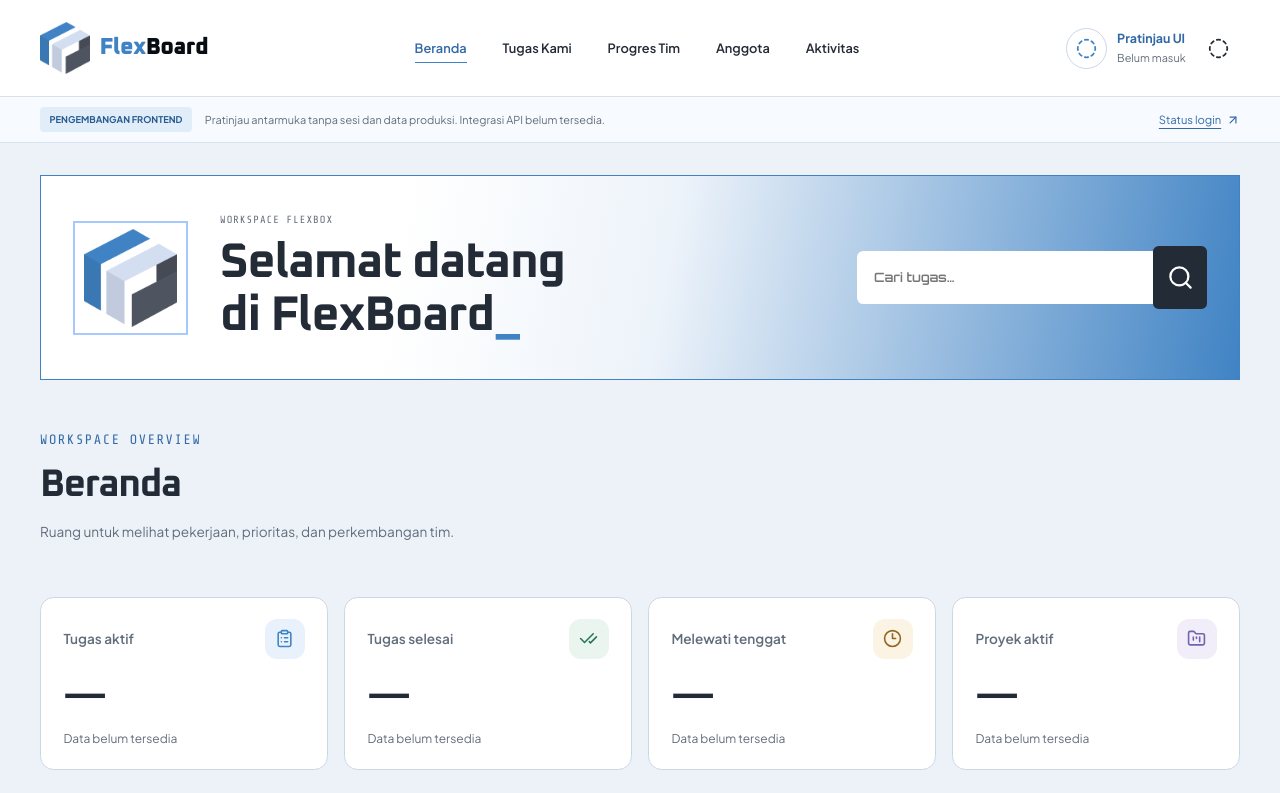
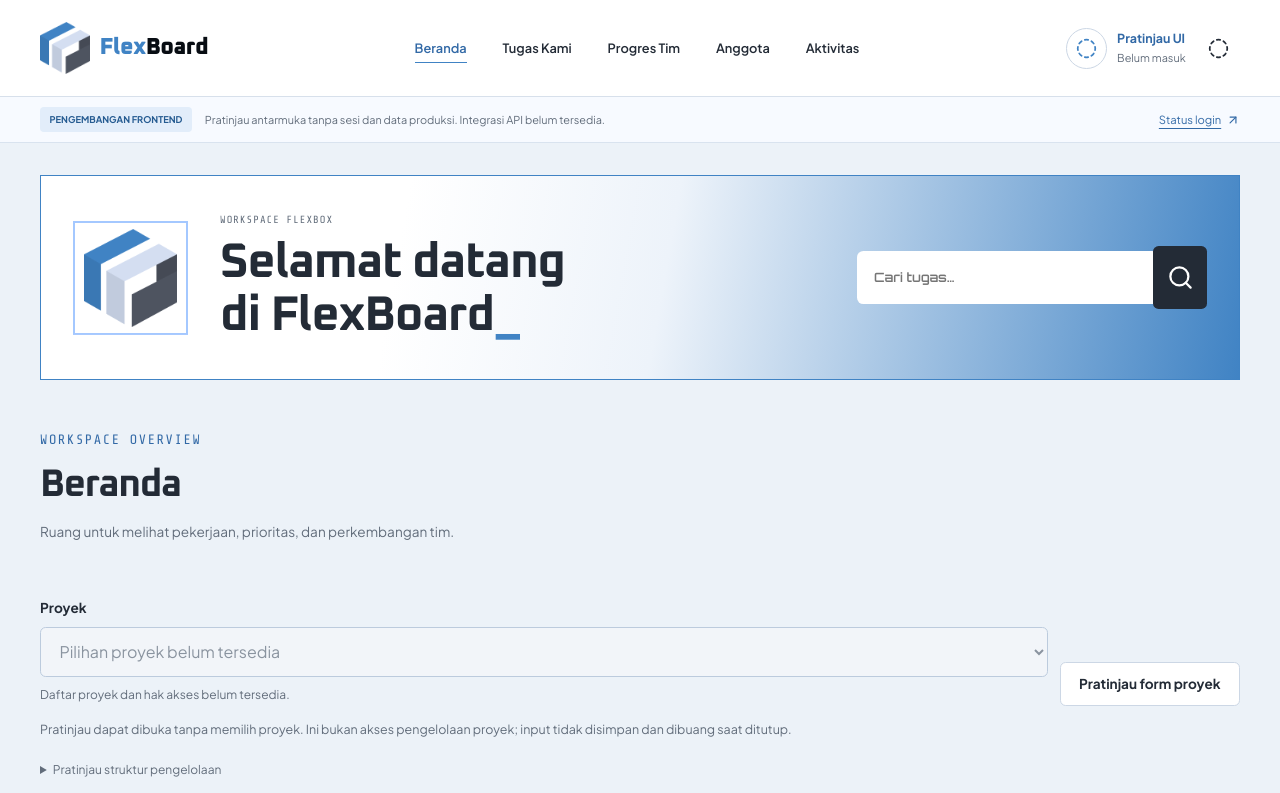
Before and after one commit to flexbox-studiocode/flexboard, a React (Vite) app: page / in a window 1280 px wide. Shown: the top 793 px of the page. Built offline with nearby package versions, Linux system fonts and the light colour scheme.

Commit message:
feat(projects): add public management previews without mutations

```diff
--- a/src/features/dashboard/DashboardPage.jsx
+++ b/src/features/dashboard/DashboardPage.jsx
@@ -1,11 +1,13 @@
 import { CheckCheck, ClipboardList, Clock3, FolderKanban } from 'lucide-react'
 import { PageHeader, Panel, UnavailableState } from '../../components/ui/index.js'
 import { DataNotice, MetricCard, SectionHeading } from '../common/FeatureUI.jsx'
+import ProjectPicker from '../projects/ProjectPicker.jsx'
 import './dashboard.css'
 
 export default function DashboardPage() {
   return <div className="feature-page dashboard-page">
     <PageHeader eyebrow="WORKSPACE OVERVIEW" title="Beranda" description="Ruang untuk melihat pekerjaan, prioritas, dan perkembangan tim." />
+    <ProjectPicker />
     <section className="feature-stats" aria-label="Ringkasan workspace">
       <MetricCard label="Tugas aktif" icon={ClipboardList} />
       <MetricCard label="Tugas selesai" icon={CheckCheck} tone="green" />
--- /dev/null
+++ b/src/features/projects/ProjectArchiveDialog.jsx
@@ -0,0 +1,13 @@
+import { ConfirmDialog } from '../../components/ui/index.js'
+
+/** Confirmation structure only; no project, policy, or permission is assumed. */
+export default function ProjectArchiveDialog({ open, onClose }) {
+  return <ConfirmDialog
+    open={open}
+    onClose={onClose}
+    title="Pratinjau konfirmasi arsip proyek"
+    description="Pengarsipan belum tersedia. Kebijakan arsip, dampaknya pada data terkait, dan otorisasi pengguna belum dikonfirmasi. Tidak ada proyek yang dipilih atau perubahan yang akan dijalankan."
+    confirmLabel="Arsipkan proyek"
+    disabled
+  />
+}
--- a/src/features/projects/ProjectDialog.jsx
+++ b/src/features/projects/ProjectDialog.jsx
@@ -1,10 +1,10 @@
-import { useState } from 'react'
-import { Button, Input, Modal, Textarea, UnavailableState } from '../../components/ui/index.js'
+import { Modal } from '../../components/ui/index.js'
+import ProjectForm from './ProjectForm.jsx'
 import './projects.css'
 
-/** Unavailable-state foundation. No permission or persistence is inferred from props. */
-export default function ProjectDialog({ open, onClose }) {
-  const [name, setName] = useState('')
-  const [description, setDescription] = useState('')
-  return <Modal open={open} onClose={onClose} title="Pratinjau form proyek"><form className="project-dialog-form" onSubmit={event => event.preventDefault()}><p className="feature-note">Struktur formulir proyek dapat ditinjau. Input hanya berada pada dialog ini dan tidak akan disimpan.</p><Input label="Nama proyek" value={name} onChange={event => setName(event.target.value)} placeholder="Tuliskan nama proyek" autoComplete="off" /><Textarea label="Deskripsi proyek" value={description} onChange={event => setDescription(event.target.value)} rows={4} placeholder="Jelaskan tujuan dan ruang lingkup proyek" /><UnavailableState title="Pengelolaan proyek belum aktif" description="Layanan proyek dan izin pengguna belum terhubung. Pembuatan proyek tidak dapat dijalankan sampai backend memvalidasi akses." /><div className="project-dialog-actions"><Button type="button" variant="secondary" onClick={onClose}>Tutup</Button><Button type="submit" disabled>Simpan proyek</Button></div></form></Modal>
+/** Mount only while open; changing mode also discards the local draft. */
+export default function ProjectDialog({ open, onClose, mode = 'new' }) {
+  return <Modal open={open} onClose={onClose} title={mode === 'new' ? 'Pratinjau form proyek' : 'Pratinjau edit proyek'}>
+    {open && <ProjectForm key={mode} mode={mode} onClose={onClose} />}
+  </Modal>
 }
--- /dev/null
+++ b/src/features/projects/ProjectForm.jsx
@@ -0,0 +1,21 @@
+import { useId, useState } from 'react'
+import { Button, Input, Select, Textarea, UnavailableState } from '../../components/ui/index.js'
+import './projects.css'
+
+/** Local preview only. Edit mode never assumes project data or authorization. */
+export default function ProjectForm({ mode = 'new', onClose }) {
+  const [name, setName] = useState('')
+  const [description, setDescription] = useState('')
+  const noteId = useId()
+  const editing = mode !== 'new'
+
+  return <form className="project-dialog-form" aria-describedby={noteId} onSubmit={event => event.preventDefault()}>
+    <p className="feature-note" id={noteId}>Pratinjau ini tidak mengirim atau menyimpan data. Input lokal dibuang saat dialog ditutup atau mode berubah; membuka kembali form akan menampilkan kolom kosong.</p>
+    {editing && <UnavailableState title="Data proyek belum dapat dimuat" description="Data tersimpan dan hak edit belum dapat diverifikasi. Kolom kosong di bawah bukan data proyek dan tidak dapat diedit." />}
+    <Input label="Nama proyek" name="name" value={name} onChange={event => setName(event.target.value)} placeholder="Tuliskan nama proyek" autoComplete="off" disabled={editing} />
+    <Textarea label="Deskripsi proyek" name="description" value={description} onChange={event => setDescription(event.target.value)} rows={4} placeholder="Jelaskan tujuan dan ruang lingkup proyek" disabled={editing} />
+    <Select label="Status proyek" value="" disabled hint="Pilihan status menunggu kesepakatan kontrak layanan."><option value="">Pilihan belum dikonfirmasi</option></Select>
+    <UnavailableState title="Pengelolaan proyek belum aktif" description="Layanan proyek dan otorisasi pengguna belum terhubung. Pembuatan dan perubahan proyek belum tersedia." />
+    <div className="project-dialog-actions"><Button type="button" variant="secondary" onClick={onClose}>Tutup</Button><Button type="submit" disabled>Simpan proyek</Button></div>
+  </form>
+}
--- /dev/null
+++ b/src/features/projects/ProjectPicker.jsx
@@ -0,0 +1,24 @@
+import { useState } from 'react'
+import { Button, Select } from '../../components/ui/index.js'
+import ProjectDialog from './ProjectDialog.jsx'
+import ProjectArchiveDialog from './ProjectArchiveDialog.jsx'
+import './projects.css'
+
+/** Public preview, not a project list or evidence of management permissions. */
+export default function ProjectPicker() {
+  const [previewOpen, setPreviewOpen] = useState(false)
+  const [editOpen, setEditOpen] = useState(false)
+  const [archiveOpen, setArchiveOpen] = useState(false)
+
+  return <div className="project-picker">
+    <div className="project-picker__controls">
+      <Select label="Proyek" value="" disabled hint="Daftar proyek dan hak akses belum tersedia."><option value="">Pilihan proyek belum tersedia</option></Select>
+      <Button type="button" variant="secondary" onClick={() => setPreviewOpen(true)}>Pratinjau form proyek</Button>
+    </div>
+    <p className="feature-note">Pratinjau dapat dibuka tanpa memilih proyek. Ini bukan akses pengelolaan proyek; input tidak disimpan dan dibuang saat ditutup.</p>
+    <details className="project-picker__previews"><summary>Pratinjau struktur pengelolaan</summary><div className="cluster"><Button variant="ghost" onClick={() => setEditOpen(true)}>Pratinjau edit proyek</Button><Button variant="ghost" onClick={() => setArchiveOpen(true)}>Pratinjau konfirmasi arsip</Button></div></details>
+    <ProjectDialog open={previewOpen} onClose={() => setPreviewOpen(false)} />
+    <ProjectDialog open={editOpen} onClose={() => setEditOpen(false)} mode="edit" />
+    <ProjectArchiveDialog open={archiveOpen} onClose={() => setArchiveOpen(false)} />
+  </div>
+}
--- a/src/features/projects/projects.css
+++ b/src/features/projects/projects.css
@@ -1,4 +1,10 @@
 @import '../common/features.css';
-.project-dialog-form { display: grid; gap: 1.25rem; }
+.project-picker { display: grid; gap: .75rem; min-width: 0; }
+.project-picker__previews { color: var(--color-muted); font-size: .75rem; }
+.project-picker__previews summary { cursor: pointer; padding-block: .5rem; }
+.project-picker__controls { display: flex; align-items: end; flex-wrap: wrap; gap: .75rem; }
+.project-picker__controls > .field { flex: 1; min-width: min(100%, 15rem); }
+.project-picker__controls > button { max-width: 100%; white-space: normal; }
+.project-dialog-form { display: grid; gap: 1.25rem; min-width: 0; }
 .project-dialog-actions { display: flex; justify-content: flex-end; flex-wrap: wrap; gap: .75rem; padding-top: 1.25rem; border-top: 1px solid var(--color-border); }
 @media (max-width: 600px) { .project-dialog-actions > button { flex: 1; } }
```
Also changed, not shown: 1 other file (tests, documents, lock files or other folders).
